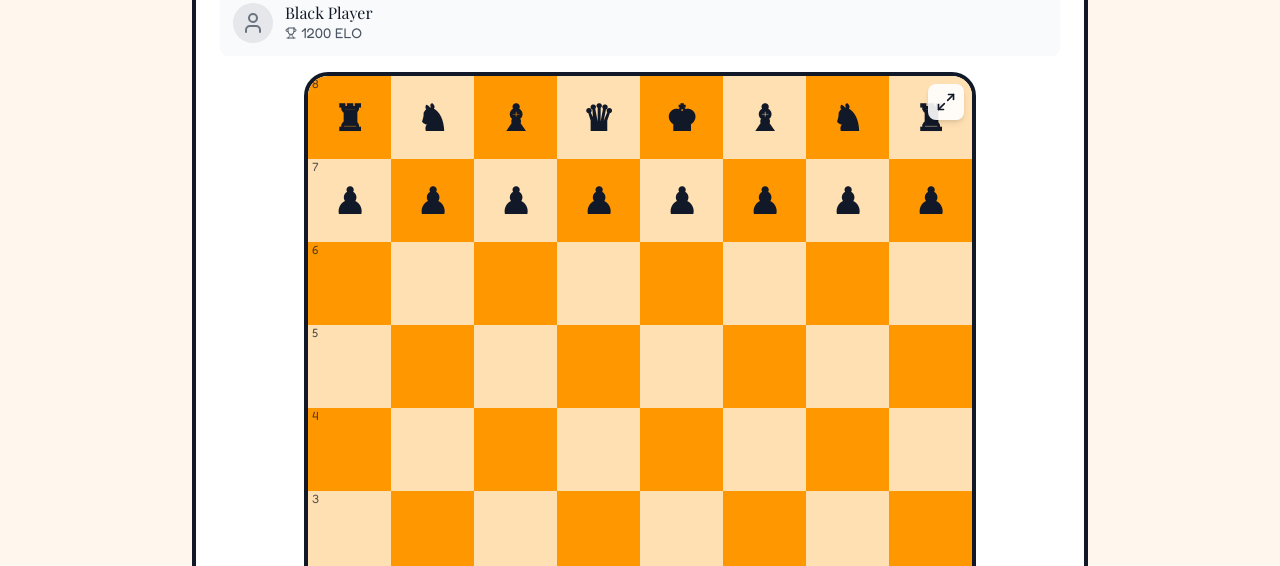
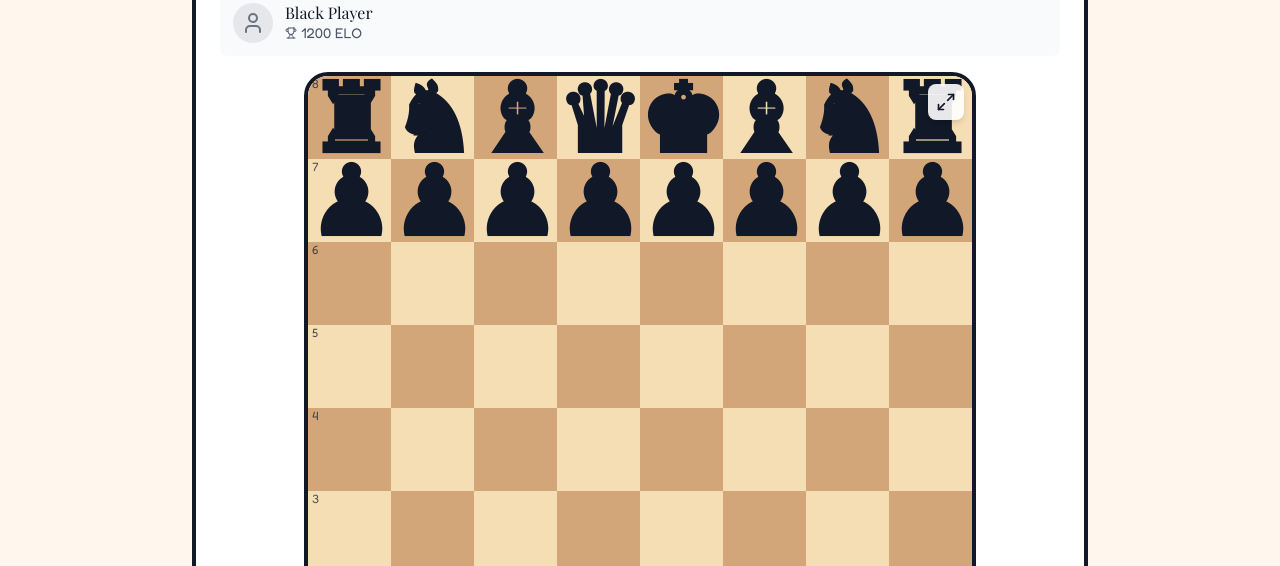
Before and after one commit to KN0987/ChessMaster, a React (Vite) app in the folder client/: page /play/local in a window 1280 px wide. Shown: the part 234-800 px from the top of the page. Built offline with nearby package versions, Linux system fonts and the light colour scheme; no server answers.

Commit message:
Change colors board and size of pieces for better UI

```diff
--- a/client/src/components/chess/ChessBoard.tsx
+++ b/client/src/components/chess/ChessBoard.tsx
@@ -134,8 +134,9 @@ const ChessBoard = ({
             className={twMerge(
               "relative w-1/8 aspect-square flex items-center justify-center",
               isLight ? "bg-board-light" : "bg-board-dark",
-              selectedSquare === square && "ring-4 ring-primary-500 ring-inset",
-              legalMoves.includes(square) && "after:absolute after:w-4 after:h-4 after:rounded-full after:bg-primary-500/60"
+              legalMoves.includes(square) && "after:absolute after:w-4 after:h-4 after:rounded-full",
+              game.turn() === "w" ? "after:bg-white" : "after:bg-black",
+
             )}
             onClick={() => handleSquareClick(square)}
             data-square={square}
--- a/client/src/components/chess/ChessPiece.tsx
+++ b/client/src/components/chess/ChessPiece.tsx
@@ -37,12 +37,12 @@ const ChessPiece = ({ type, color, isSelected = false, className }: ChessPiecePr
     <div
       className={twMerge(
         "w-full h-full flex items-center justify-center piece-transition select-none",
-        isSelected ? "scale-110" : "",
+        isSelected ? "scale-105" : "",
         color === "w" ? "text-white drop-shadow-md" : "text-gray-900",
         className
       )}
     >
-      <span className="text-4xl font-bold">
+      <span className="text-4xl md:text-8xl font-bold">
         {getPieceUnicode(type, color)}
       </span>
     </div>
--- a/client/src/index.css
+++ b/client/src/index.css
@@ -3,8 +3,8 @@
 @tailwind utilities;
 
 :root {
-  --color-board-light: #FFE0B2;
-  --color-board-dark: #FF9800;
+  --color-board-light: #f5deb3;
+  --color-board-dark: #d2a679;
   --color-primary: #FF9800;
   --color-secondary: #4CAF50;
   --color-accent: #2196F3;
--- a/client/src/pages/MultiPlayer.tsx
+++ b/client/src/pages/MultiPlayer.tsx
@@ -76,11 +76,9 @@ const MultiPlayer = () => {
         setWaitingTime((prevTime) => prevTime + 1);
       }, 1000); // Update every second
     } else {
-      // Reset the waiting time if the button is not clicked or if cancelled
       setWaitingTime(0);
     }
 
-    // Cleanup the interval when the timer is not active
     return () => {
       if (timerInterval) {
         clearInterval(timerInterval);
```
